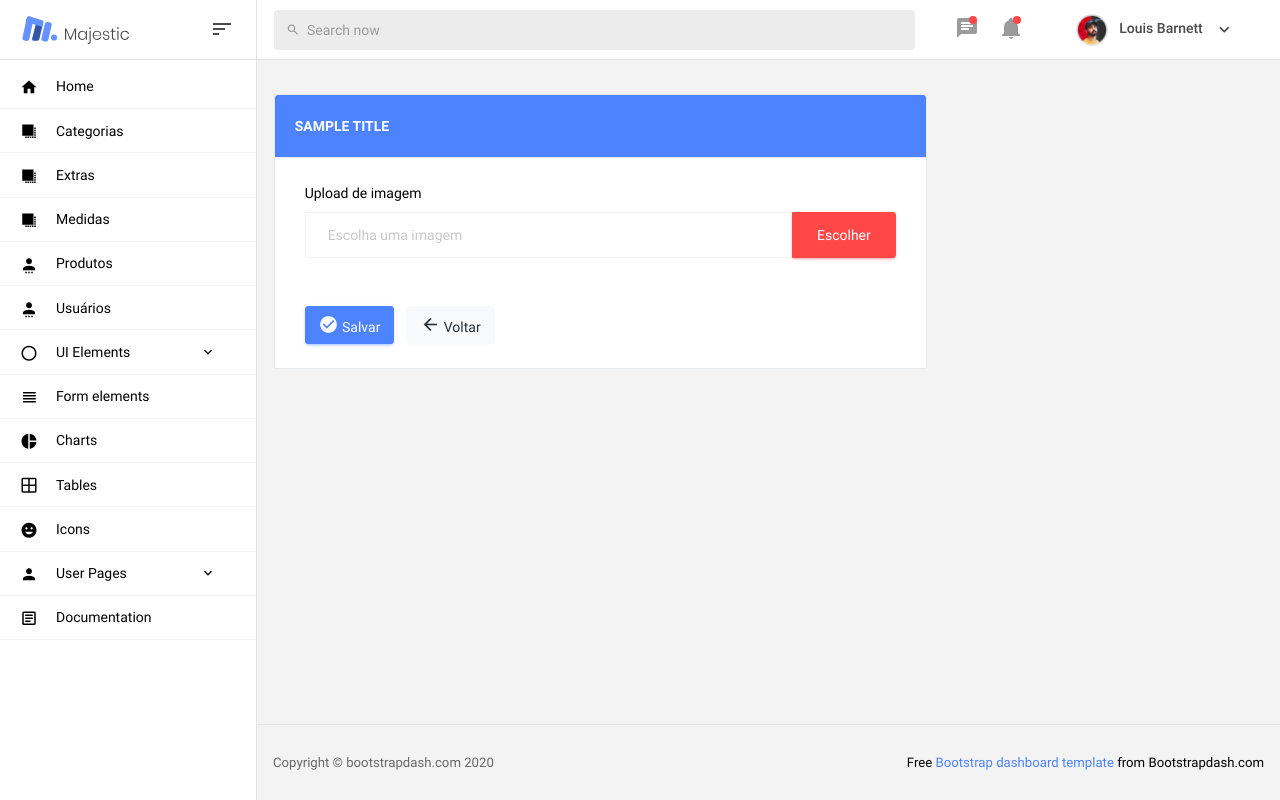
After one commit to mfelicianosousa/food, a CodeIgniter 4 app: the page made by app/Views/Adm/Products/edit_image.php in a window 1280 px wide. The commit adds this page. Run offline with PHP 8.4 and a stand-in for CodeIgniter, Linux system fonts and the light colour scheme; the template is opened without the code that fills it: most values are stand-ins (such as "Sample title", 1, 10 or a date in 2020); some libraries are stand-ins or nearby versions.

Commit message:
Displaying the view for uploading the image

```diff
--- /dev/null
+++ b/app/Views/Adm/Products/edit_image.php
@@ -0,0 +1,86 @@
+/**
+* Formulário de Edição
+*/
+
+<?php echo $this->extend('Adm/Layout/main'); ?>
+<!-- ************************************************************** -->
+
+<!-- Aqui enviamos para os template main (principal) os estilos -->
+<?php echo $this->section('titulo'); ?>
+<?php echo $title; ?>
+<?php echo $this->endSection(); ?>
+<!-- ************************************************************** -->
+
+<?php echo $this->section('style'); ?>
+<!-- Aqui enviamos para os template main (principal) os estilos -->
+
+<?php echo $this->endSection(); ?>
+<!-- ************************************************************** -->
+
+
+<?php echo $this->section('content'); ?>
+<!-- Aqui enviamos para os template principal (main) o content (conteúdos) -->
+<div class="row">
+
+
+    <div class="col-lg-8 grid-margin stretch-card">
+        <div class="card">
+            <div class="card-header bg-primary pb-0 pt-4">
+                <h4 class="card-title text-white"> <?php echo esc($title); ?></h4>
+            </div>
+
+
+            <div class="card-body">
+                <!-- Erros de formulário -->
+                <?php if (session()->has('errors_model')) { ?>
+
+                    <ul>
+                        <?php foreach (session('errors_model') as $error) { ?>
+
+                            <li class="text-danger"><?php echo $error; ?></li>
+
+                        <?php } ?>
+
+                    </ul>
+
+                <?php } ?>
+
+                <!-- Envia os dados para envio de imagem-->
+                <?php echo form_open_multipart("adm/products/upload/$product->id"); ?>
+
+                    <div class="form-group mb-5">
+                      <label>Upload de imagem</label>
+                      <input type="file" name="image_product" class="file-upload-default">
+                      <div class="input-group col-xs-12">
+                        <input type="text" class="form-control file-upload-info" disabled placeholder="Escolha uma imagem">
+                        <span class="input-group-append">
+                          <button class="file-upload-browse btn btn-danger" type="button">Escolher</button>
+                        </span>
+                      </div>
+                    </div>
+                    <!-- botão Save -->
+                    <button type="submit" class="btn btn-primary mr-2 btn-sm">
+                        <i class="mdi mdi-checkbox-marked-circle btn-icon-prepend"></i>
+                        Salvar
+                    </button>
+                    <!-- botão voltar -->
+                    <a href="<?php echo site_url("adm/products/show/$product->id"); ?>" class="btn btn-light text-dark btn-sm">
+                        <i class="mdi mdi-arrow-left btn-icon-prepend"></i>
+                        Voltar
+                    </a>
+
+                <?php echo form_close(); ?>
+
+            </div>
+        </div>
+    </div>
+</div>
+<?php echo $this->endSection(); ?>
+<!-- ************************************************************** -->
+
+
+<?php echo $this->section('scriptJs'); ?>
+<!-- Aqui enviamos para o template principal (main) os scripts ) -->
+<script src="<?php echo site_url('adm/js/file-upload.js'); ?>"></script>
+
+<?php echo $this->endSection(); ?>
```
Also changed, not shown: app/Controllers/Adm/Products.php (+18 -1 lines), app/Views/Adm/Products/show.php (+10 -7 lines).
